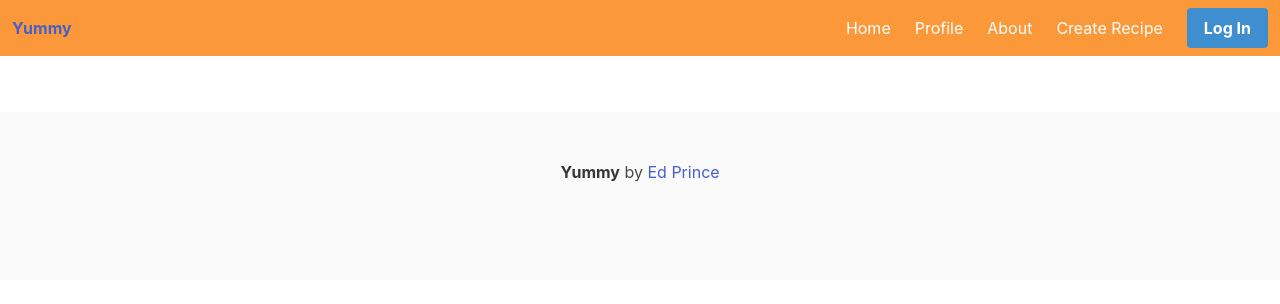
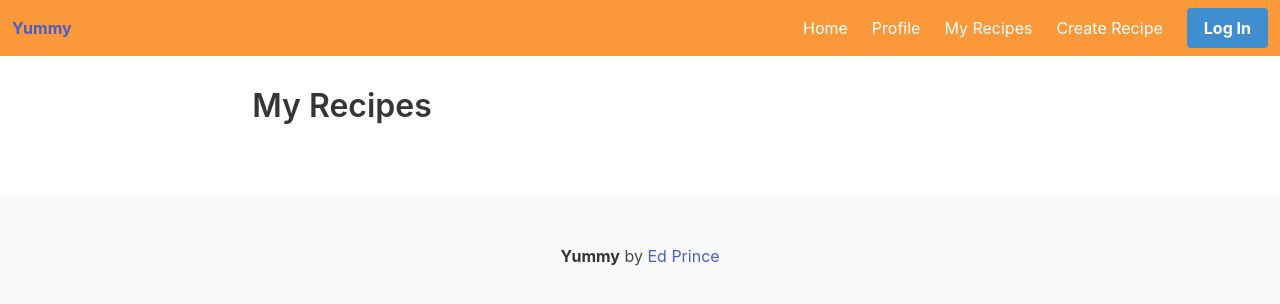
Before and after one commit to ETS-ReactNative4/yummy-client, a React (Create React App) app: page /my-recipes in a window 1280 px wide. Shown: the top 304 px of the page. Built offline with nearby package versions, Linux system fonts and the light colour scheme.

Commit message:
stash before branch merge

```diff
--- a/package.json
+++ b/package.json
@@ -5,6 +5,7 @@
   "dependencies": {
     "axios": "^0.18.0",
     "bulma": "^0.7.2",
+    "font-awesome": "^4.7.0",
     "react": "^16.5.2",
     "react-dom": "^16.5.2",
     "react-router": "^4.3.1",
@@ -12,16 +13,17 @@
   },
   "devDependencies": {
     "eslint-plugin-react": "^7.11.1",
+    "jest": "^23.6.0",
     "react-scripts": "2.0.5"
   },
   "scripts": {
     "start": "react-scripts start",
     "build": "react-scripts build",
-    "test": "react-scripts test",
+    "test": "jest --coverage",
     "eject": "react-scripts eject",
     "lint-fix": "eslint --fix ./",
     "lint": "eslint ./",
-    "lint-watch": "eslint --watch ./"
+    "watch": "jest --coverage --watchAll"
   },
   "eslintConfig": {
     "extends": "react-app"
--- a/src/App.js
+++ b/src/App.js
@@ -1,6 +1,7 @@
 import React, { Component } from "react";
 import { BrowserRouter, Route, Switch } from "react-router-dom";
 import "bulma/css/bulma.min.css";
+import "font-awesome/css/font-awesome.min.css";
 import "./App.css";
 import * as Routes from "./Routes.js";
 import Create from "./components/Create.js";
@@ -10,7 +11,7 @@ import Footer from "./components/Footer.js";
 import Menu from "./components/Menu.js";
 import Register from "./components/Register.js";
 import Profile from "./components/Profile.js";
-import About from "./components/About";
+import MyRecipes from "./components/MyRecipes";
 
 class App extends Component {
   render() {
@@ -24,7 +25,7 @@ class App extends Component {
               <Route path="/create" component={Create} />
               <Route path="/login" component={Login} />
               <Route path="/register" component={Register} />
-              <Route path="/about/" component={About} />
+              <Route path="/my-recipes/" component={MyRecipes} />
               <Route path="/profile" component={Profile} />
               <Route path="/recipe/:id" component={Routes.RecipeRoute} />
             </Switch>
--- a/src/components/Home.js
+++ b/src/components/Home.js
@@ -1,13 +1,15 @@
 import React, { Component } from "react";
 import * as Request from "../modules/request";
 import RecipeCard from "./RecipeCard.js";
+import ErrorMessage from "./ErrorMessage.js";
 import "./Home.css";
 
 class Home extends Component {
   constructor(props) {
     super(props);
     this.state = {
-      recipes: []
+      recipes: [],
+      error: []
     };
     this.searchRecipes = this.searchRecipes.bind(this);
     this.options = ["title", "author", "description", "photo"];
@@ -22,12 +24,16 @@ class Home extends Component {
 
   searchRecipes() {
     const searchTerm = document.getElementById("search").value;
-    console.log(searchTerm, this.options);
     Request.getAllRecipes(this.options, searchTerm).then(response => {
-      console.log(response);
+      if (response.length === 0) {
+        const msg = "No results for '" + searchTerm + "'";
+        this.setState({error: [{message: msg}]});
+      } else {
+        this.setState({error: []});
+      }
       this.setState({ recipes: response });
     }, err => {
-      this.setState({error: {message: err.message}});
+      this.setState({error: [{message: err.message}]});
     });
   }
 
@@ -51,6 +57,8 @@ class Home extends Component {
           </div>
         </div>
 
+        {this.state.error.map(error => <ErrorMessage error={error.message} />)}
+
         <div className="columns is-multiline">
           {this.state.recipes.map((recipe) =>
             <div className="column is-3" key={recipe._id.toString()}>
--- a/src/components/Menu.js
+++ b/src/components/Menu.js
@@ -55,8 +55,8 @@ class Menu extends Component {
             <a href="/profile" className="navbar-item">
               Profile
             </a>
-            <a href="/about" className="navbar-item">
-              About
+            <a href="/my-recipes" className="navbar-item">
+              My Recipes
             </a>
             <a href="/create" className="navbar-item">
               Create Recipe
--- /dev/null
+++ b/src/components/MyRecipes.js
@@ -0,0 +1,14 @@
+import React, { Component } from "react";
+import "./MyRecipes.css";
+
+class MyRecipes extends Component {
+  render() {
+    return (
+      <div className="App-body narrow">
+        <h1>My Recipes</h1>
+      </div>
+    );
+  }
+}
+
+export default MyRecipes;
--- a/src/components/Recipe.js
+++ b/src/components/Recipe.js
@@ -39,6 +39,12 @@ class Recipe extends Component {
               {this.state.author ? this.state.author : "Anonymous"}
               {" "}
             </p>
+            <button className="button is-rounded">
+              <span className="icon">
+                <i className="fa fa-check"></i>
+              </span>
+              <span>Save</span>
+            </button>
             <hr />
             <p>{this.state.description}</p>
             <figure className="image is-256x256">
```
Also changed, not shown: src/components/MyRecipes.css (added), 1 other file (tests, documents, lock files or other folders).
